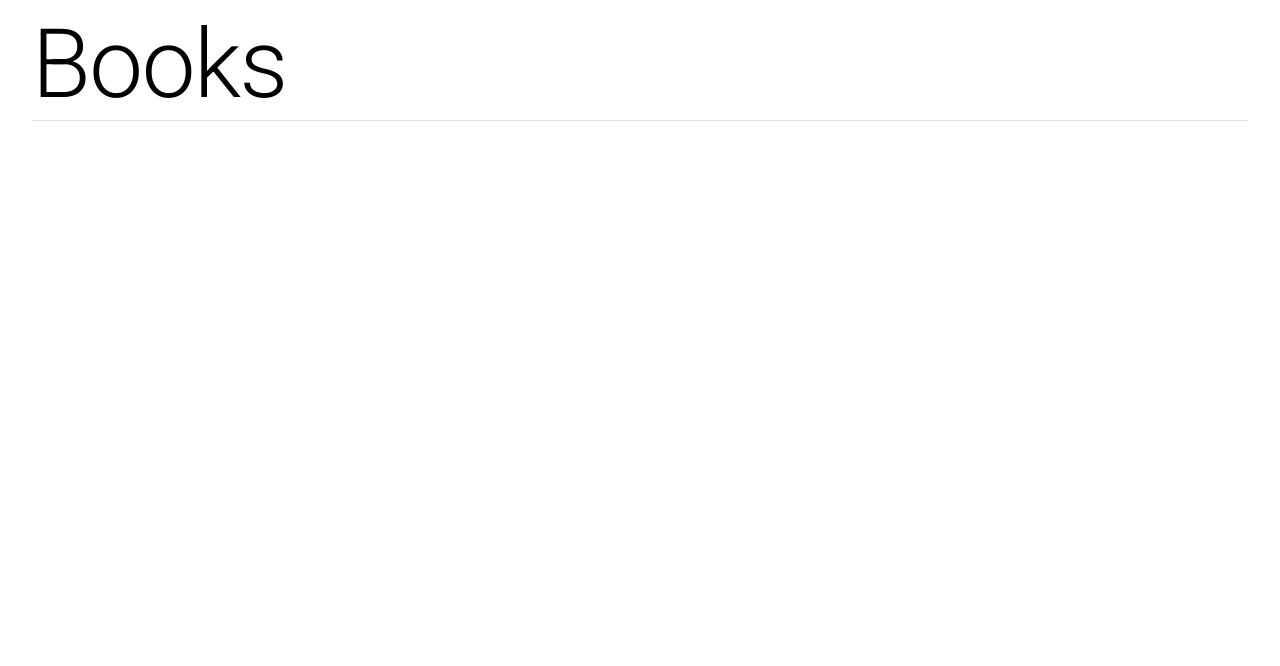
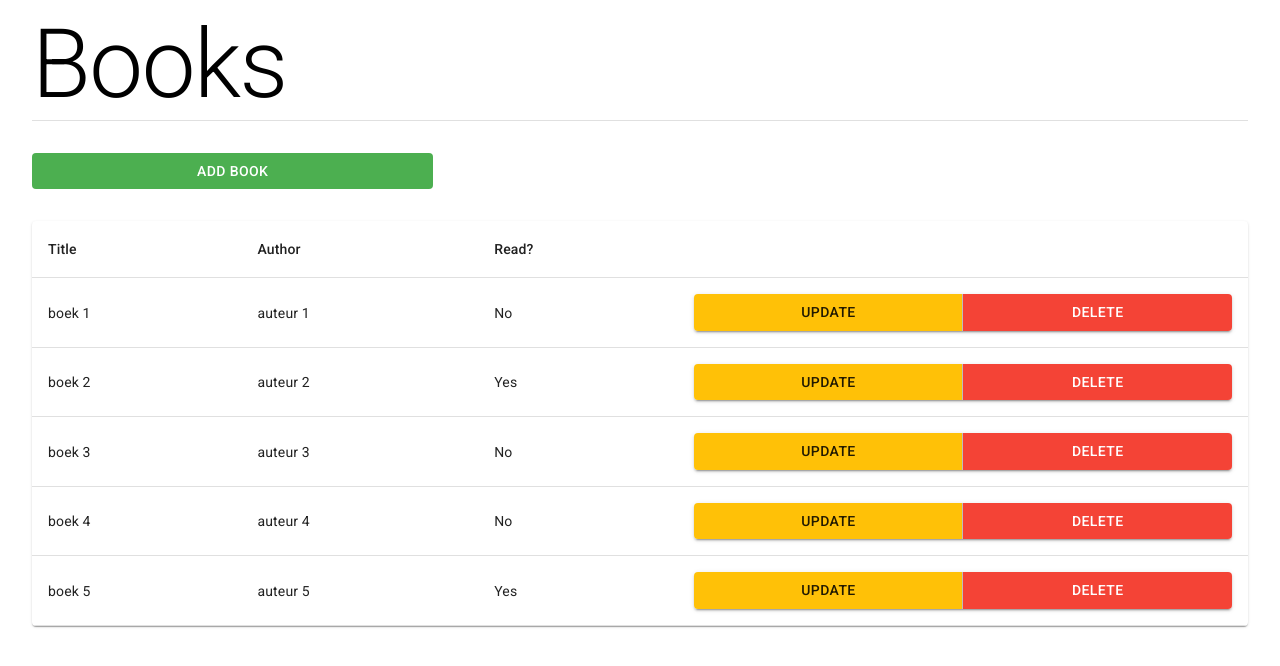
Before and after one commit to WesselKonstantinov/flask-react-crud, a React (Create React App) app: page / in a window 1280 px wide. Shown: the top 666 px of the page. Built offline with nearby package versions, Linux system fonts and the light colour scheme.

Commit message:
Create main section (button to add books and book table)

```diff
--- a/src/App.js
+++ b/src/App.js
@@ -1,21 +1,67 @@
-import { createTheme, responsiveFontSizes, ThemeProvider } from '@material-ui/core/styles';
+import { useState } from 'react';
+import { createTheme, makeStyles, responsiveFontSizes, ThemeProvider } from '@material-ui/core/styles';
 import Container from '@material-ui/core/Container';
 import Divider from '@material-ui/core/Divider';
+import Button from '@material-ui/core/Button';
 import Header from './components/Header';
+import BookTable from './components/BookTable';
+import amber from '@material-ui/core/colors/amber';
+import red from '@material-ui/core/colors/red';
 
-let theme = createTheme();
+// Override theme colors to be used for buttons
+let theme = createTheme({
+  palette: {
+    error: {
+      light: red[200],
+      main: red[500]
+    },
+    warning: {
+      light: amber[200],
+      main: amber[500]
+    }
+  }
+});
 theme = responsiveFontSizes(theme);
 
+const useStyles = makeStyles(theme => ({
+  buttonGreen: {
+    backgroundColor: theme.palette.success.main,
+    color: '#fff',
+    marginTop: theme.spacing(4),
+    marginBottom: theme.spacing(4),
+    width: '33%',
+    '&:hover': {
+      backgroundColor: theme.palette.success.light
+    }
+  }
+}));
+
+// Mock data
+const allBooks = [
+  { id: 1, title: 'boek 1', author: 'auteur 1', read: false },
+  { id: 2, title: 'boek 2', author: 'auteur 2', read: true },
+  { id: 3, title: 'boek 3', author: 'auteur 3', read: false },
+  { id: 4, title: 'boek 4', author: 'auteur 4', read: false },
+  { id: 5, title: 'boek 5', author: 'auteur 5', read: true }
+]
+
 function App() {
+  const classes = useStyles();
+
+  const [books, setBooks] = useState(allBooks);
   return (
-    <div className="App">
+    <>
       <ThemeProvider theme={theme}>
         <Container>
           <Header />
           <Divider />
+          <main>
+            <Button className={classes.buttonGreen}>Add book</Button>
+            <BookTable books={books} />
+          </main>
         </Container>
       </ThemeProvider>
-    </div>
+    </>
   );
 }
 
--- /dev/null
+++ b/src/components/BookTable.js
@@ -0,0 +1,65 @@
+import Table from '@material-ui/core/Table';
+import TableBody from '@material-ui/core/TableBody';
+import TableCell from '@material-ui/core/TableCell';
+import TableContainer from '@material-ui/core/TableContainer';
+import TableHead from '@material-ui/core/TableHead';
+import TableRow from '@material-ui/core/TableRow';
+import Paper from '@material-ui/core/Paper';
+import ButtonGroup from '@material-ui/core/ButtonGroup';
+import Button from '@material-ui/core/Button';
+import { makeStyles } from '@material-ui/core/styles';
+
+const useStyles = makeStyles(theme => ({
+    buttonYellow: {
+        backgroundColor: theme.palette.warning.main,
+        color: theme.palette.warning.contrastText,
+        '&:hover': {
+            backgroundColor: theme.palette.warning.light
+        }
+    },
+    buttonRed: {
+        backgroundColor: theme.palette.error.main,
+        color: theme.palette.error.contrastText,
+        '&:hover': {
+            backgroundColor: theme.palette.error.light
+        }
+    }
+}))
+
+function BookTable({ books }) {
+    const classes = useStyles();
+
+    const bookRows = books.map(book =>
+        <TableRow key={book.id}>
+            <TableCell>{book.title}</TableCell>
+            <TableCell>{book.author}</TableCell>
+            <TableCell>{book.read ? 'Yes' : 'No'}</TableCell>
+            <TableCell>
+                <ButtonGroup variant="contained" fullWidth>
+                    <Button className={classes.buttonYellow}>Update</Button>
+                    <Button className={classes.buttonRed}>Delete</Button>
+                </ButtonGroup>
+            </TableCell>
+        </TableRow>
+    )
+
+    return (
+        <TableContainer component={Paper}>
+            <Table>
+                <TableHead>
+                    <TableRow>
+                        <TableCell>Title</TableCell>
+                        <TableCell>Author</TableCell>
+                        <TableCell>Read?</TableCell>
+                        <TableCell></TableCell>
+                    </TableRow>
+                </TableHead>
+                <TableBody>
+                    {bookRows}
+                </TableBody>
+            </Table>
+        </TableContainer>
+    );
+}
+
+export default BookTable;
```
